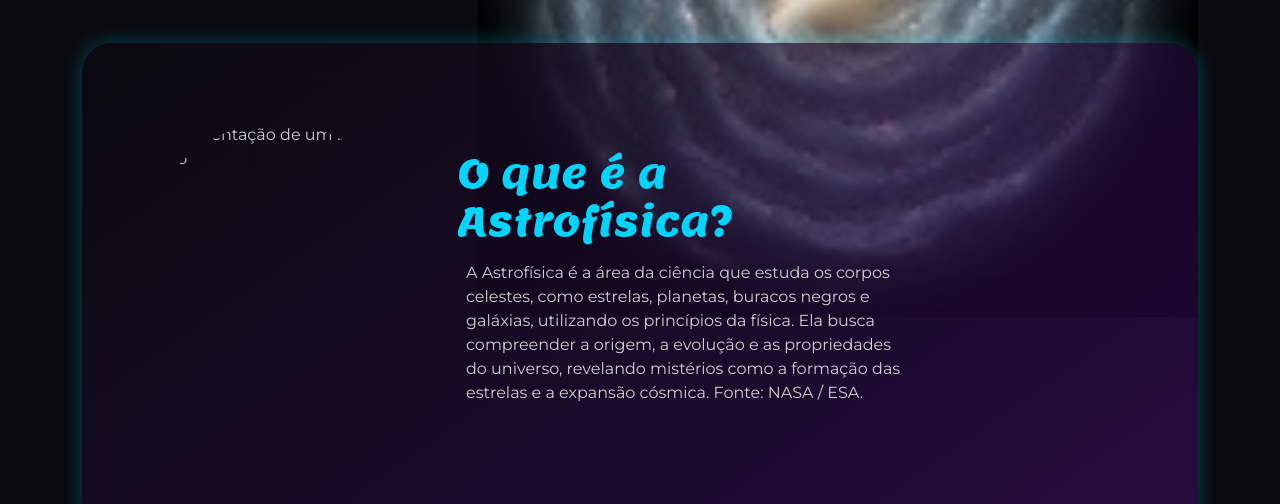
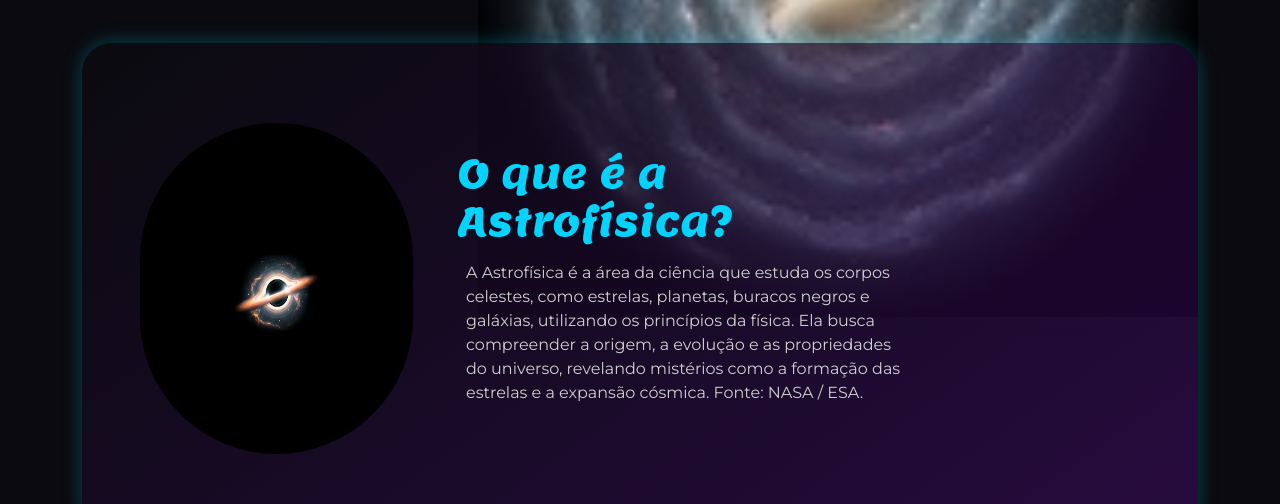
Before and after one commit to jonasgaelcosta/teste, a plain HTML site: page index.html in a window 1280 px wide. Shown: the part 940-1444 px from the top of the page. Drawn offline with nearby package versions, Linux system fonts and the light colour scheme.

Commit message:
Update index.html

```diff
--- a/index.html
+++ b/index.html
@@ -54,7 +54,7 @@
         <section id="astrofisica" class="my-5 pt-6">
             <div class="container d-flex align-items-center ">
                 <div class="col-4 d-flex justify-content-center">
-                    <img src="img/buraco-negro.png" class="rounded-pill" alt="Representação de um buraco negro" width="273" height="331" loading="lazy">
+                    <img src="img/buraco negro.png" class="rounded-pill" alt="Representação de um buraco negro" width="273" height="331" loading="lazy">
                 </div>
                 <div class="col-5">
                     <h2>O que é a Astrofísica?</h2>
```
